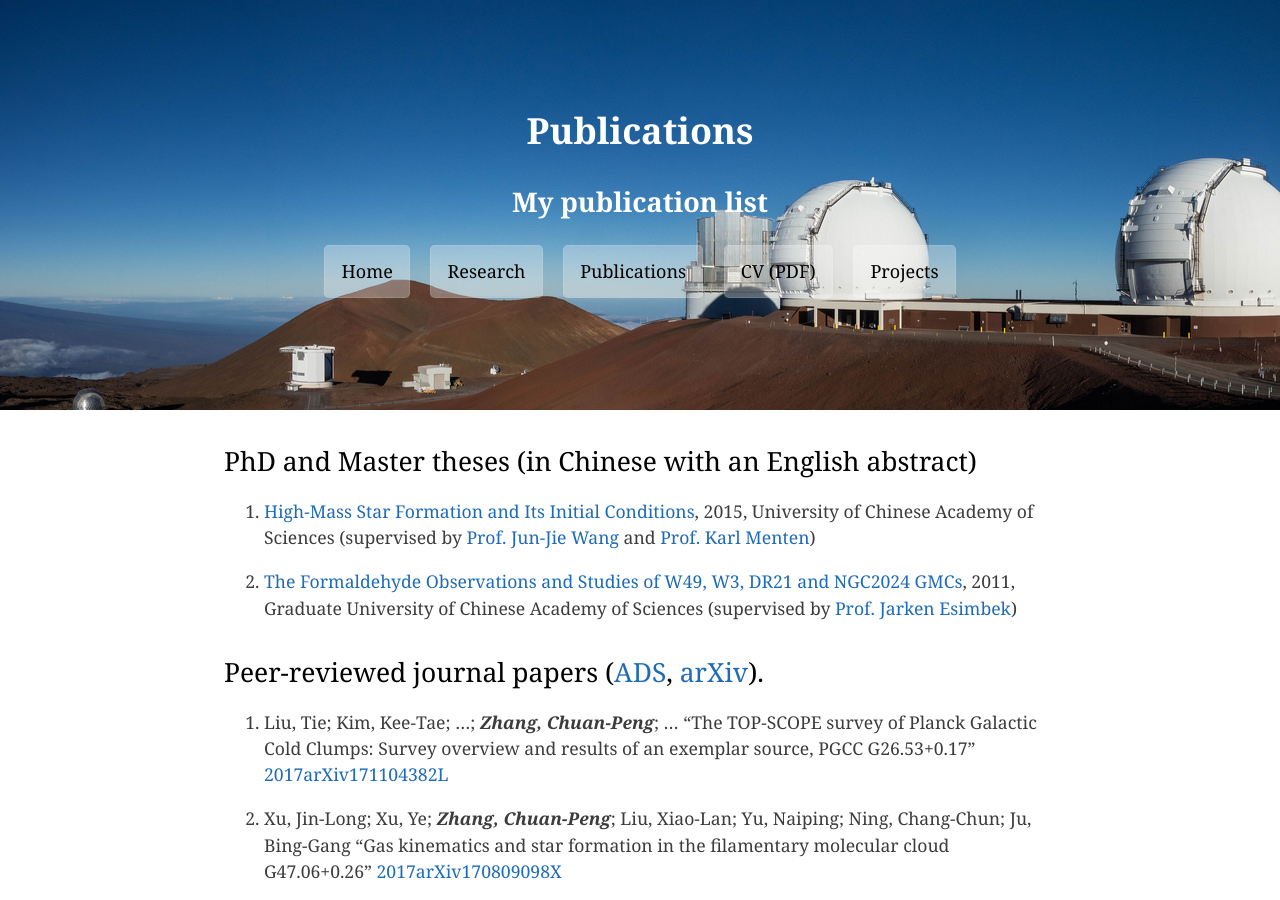
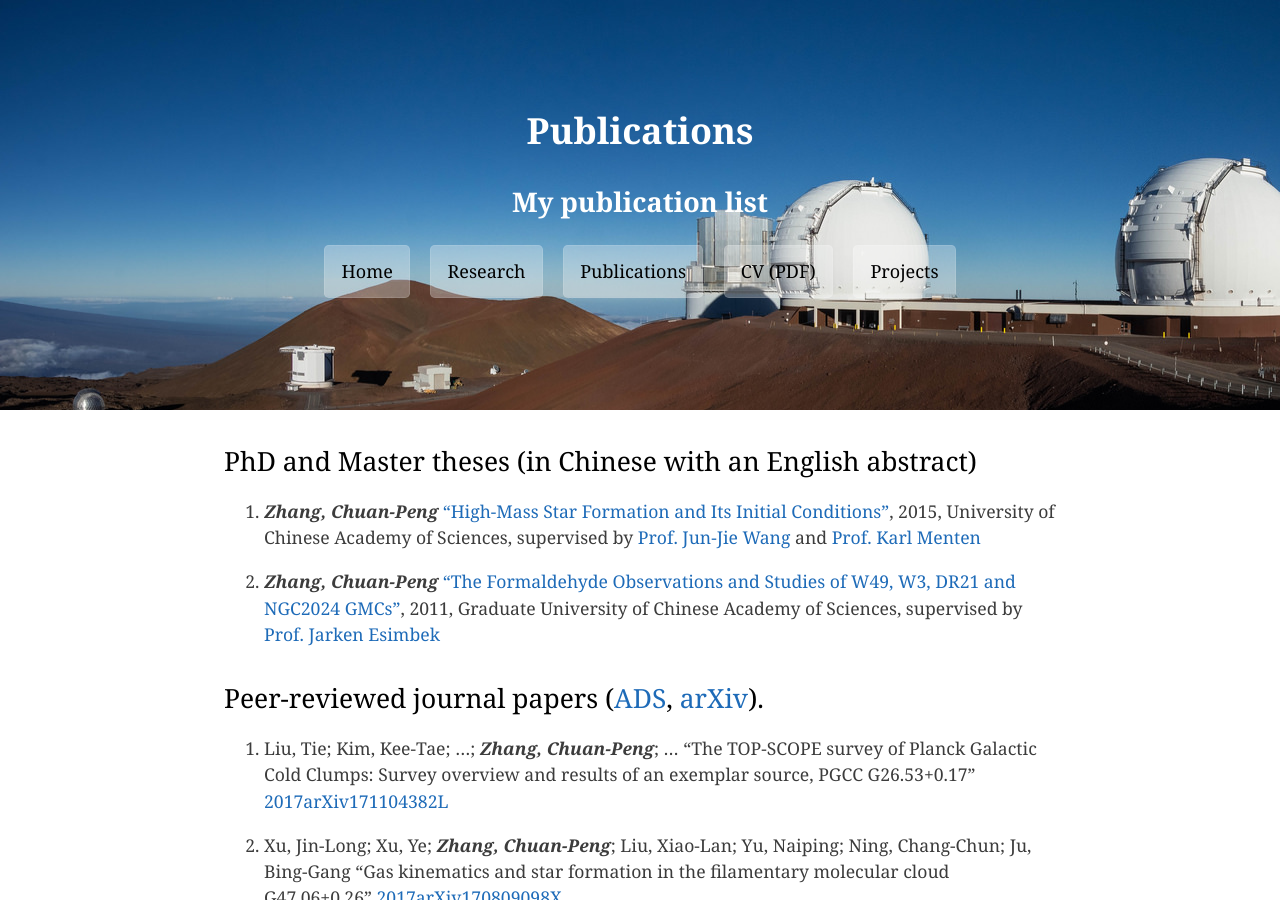
Before and after one commit to zcp521/zcp521.github.io, a Jekyll site: the page built from pub.md, in a window 1280 px wide and 900 px high. Built offline with Jekyll 4.4.1, drawn with Linux system fonts in a browser that asks for light colours.

Commit message:
Initial commit

```diff
--- a/pub.md
+++ b/pub.md
@@ -6,10 +6,10 @@
 
 ## PhD and Master theses (in Chinese with an English abstract)
 
-2. [High-Mass Star Formation and Its Initial Conditions]({{ site.baseurl }}/pub/thesis_phd.pdf), 2015, University of Chinese Academy of Sciences (supervised by [Prof. Jun-Jie Wang](http://sourcedb.naoc.cas.cn/en/enaoexpert/201304/t20130411_3817941.html) and [Prof. Karl Menten](https://blog.mpifr-bonn.mpg.de/karlmenten/))
+2. ***Zhang, Chuan-Peng*** ["High-Mass Star Formation and Its Initial Conditions"]({{ site.baseurl }}/pub/thesis_phd.pdf), 2015, University of Chinese Academy of Sciences, supervised by [Prof. Jun-Jie Wang](http://sourcedb.naoc.cas.cn/en/enaoexpert/201304/t20130411_3817941.html) and [Prof. Karl Menten](https://blog.mpifr-bonn.mpg.de/karlmenten/)
 
 
-1. [The Formaldehyde Observations and Studies of W49, W3, DR21 and NGC2024 GMCs]({{ site.baseurl }}/pub/thesis_phd.pdf), 2011, Graduate University of Chinese Academy of Sciences (supervised by [Prof. Jarken Esimbek](http://www.xao.cas.cn/yjsjy/dsgl/dsxx/201203/t20120315_3510750.html))
+1. ***Zhang, Chuan-Peng*** ["The Formaldehyde Observations and Studies of W49, W3, DR21 and NGC2024 GMCs"]({{ site.baseurl }}/pub/thesis_phd.pdf), 2011, Graduate University of Chinese Academy of Sciences, supervised by [Prof. Jarken Esimbek](http://www.xao.cas.cn/yjsjy/dsgl/dsxx/201203/t20120315_3510750.html)
 
 
 ## Peer-reviewed journal papers ([ADS](http://adsabs.harvard.edu/cgi-bin/nph-abs_connect?library&libname=zhang&libid=59b7dda2b2), [arXiv](https://arxiv.org/a/zhang_c_2.html)).
```
